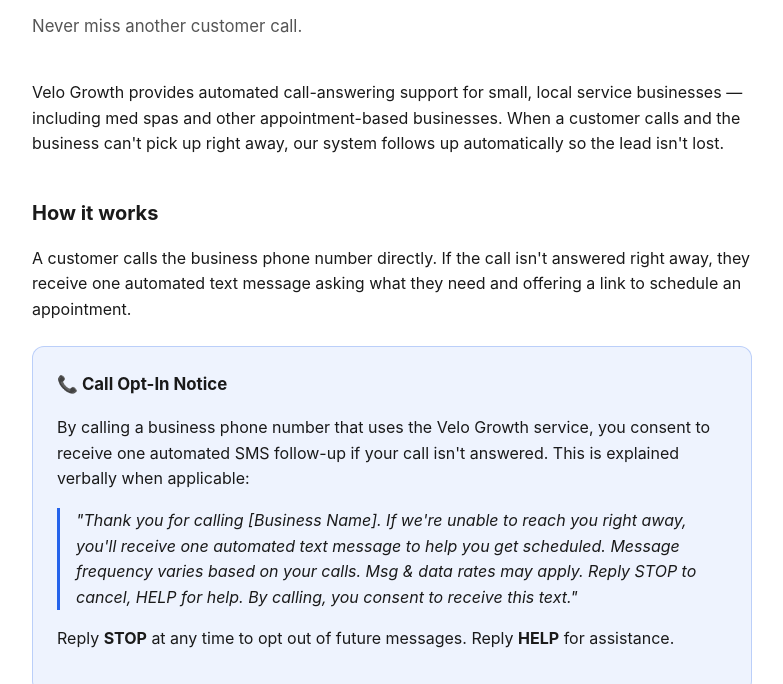
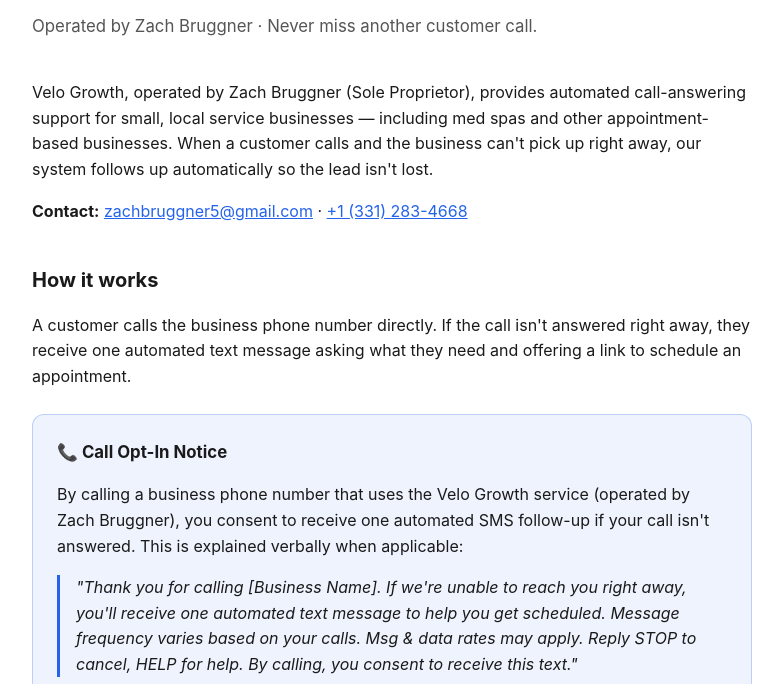
Before and after one commit to zbruggner2006-hash/VeloGrowthDemo, a website: page index.html in a window 1280 px wide. Shown: the part 116-800 px from the top of the page, without its empty margins (248-1031 px from the left). Drawn offline with Linux system fonts and the light colour scheme.

Commit message:
Clarify business identity and add contact info for CTA verification

```diff
--- a/index.html
+++ b/index.html
@@ -60,16 +60,18 @@
 </head>
 <body>
   <h1>Velo Growth</h1>
-  <p class="tagline">Never miss another customer call.</p>
+  <p class="tagline">Operated by Zach Bruggner · Never miss another customer call.</p>
 
-  <p>Velo Growth provides automated call-answering support for small, local service businesses — including med spas and other appointment-based businesses. When a customer calls and the business can't pick up right away, our system follows up automatically so the lead isn't lost.</p>
+  <p>Velo Growth, operated by Zach Bruggner (Sole Proprietor), provides automated call-answering support for small, local service businesses — including med spas and other appointment-based businesses. When a customer calls and the business can't pick up right away, our system follows up automatically so the lead isn't lost.</p>
+
+  <p><strong>Contact:</strong> <a href="mailto:zachbruggner5@gmail.com">zachbruggner5@gmail.com</a> &middot; <a href="tel:+13312834668">+1 (331) 283-4668</a></p>
 
   <h2>How it works</h2>
   <p>A customer calls the business phone number directly. If the call isn't answered right away, they receive one automated text message asking what they need and offering a link to schedule an appointment.</p>
 
   <div class="cta-box">
     <h3>📞 Call Opt-In Notice</h3>
-    <p>By calling a business phone number that uses the Velo Growth service, you consent to receive one automated SMS follow-up if your call isn't answered. This is explained verbally when applicable:</p>
+    <p>By calling a business phone number that uses the Velo Growth service (operated by Zach Bruggner), you consent to receive one automated SMS follow-up if your call isn't answered. This is explained verbally when applicable:</p>
     <p class="script">"Thank you for calling [Business Name]. If we're unable to reach you right away, you'll receive one automated text message to help you get scheduled. Message frequency varies based on your calls. Msg & data rates may apply. Reply STOP to cancel, HELP for help. By calling, you consent to receive this text."</p>
     <p>Reply <strong>STOP</strong> at any time to opt out of future messages. Reply <strong>HELP</strong> for assistance.</p>
   </div>
```
